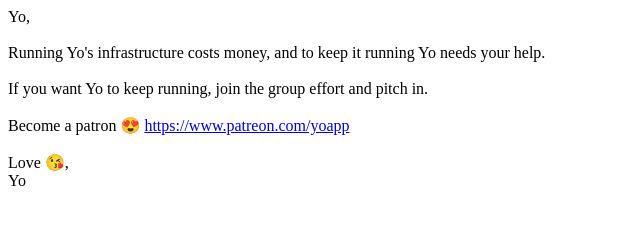
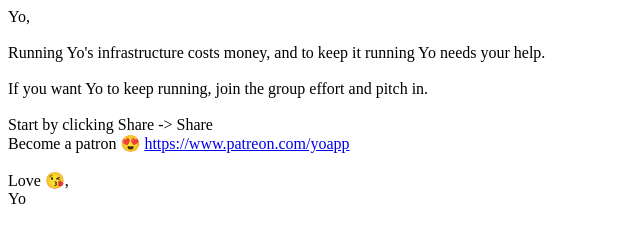
Before and after one commit to YoApp/patreon, a plain HTML site: page index.html in a window 1280 px wide. Shown: the whole page, without its empty margins (0-640 px from the left). Drawn offline with Linux system fonts and the light colour scheme.

Commit message:
Update index.html

```diff
--- a/index.html
+++ b/index.html
@@ -1,10 +1,15 @@
 <html>
+  <head>
+    <meta name="viewport" content="width=device-width, initial-scale=1">
+  </head>
 <body>
 Yo,<br>
 <br>
 Running Yo's infrastructure costs money, and to keep it running Yo needs your help.<br>
 <br>
 If you want Yo to keep running, join the group effort and pitch in.<br>
+<br>
+  Start by clicking Share -> Share
 <br>
 Become a patron 😍 <a target="_blank" href="https://patreon.com/yoapp?utm_medium=yo&utm_source=yo&utm_campaign=c3">https://www.patreon.com/yoapp</a><br>
 <br>
```
